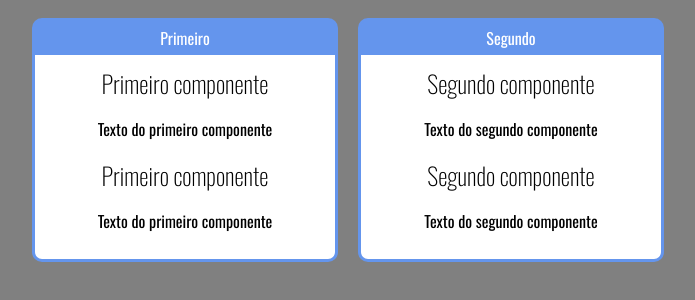
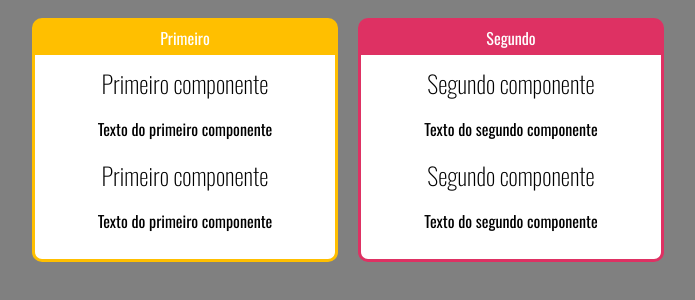
Before and after one commit to itfernandolira/react-basics-part-two, a JavaScript app: page / in a window 1280 px wide. Shown: the top 300 px of the page, without its empty margins (292-987 px from the left). Built offline with nearby package versions, Linux system fonts and the light colour scheme.

Commit message:
Using props to CSS rules

```diff
--- a/src/App.js
+++ b/src/App.js
@@ -7,11 +7,11 @@ const app = () => {
     return (
         <div className="App">
             <div className="Cards">
-                <Card title="Primeiro">
+                <Card title="Primeiro" color="#FFBF00">
                     <Primeiro />
                     <Primeiro />
                 </Card>
-                <Card title="Segundo">
+                <Card title="Segundo" color="#DE3163">
                     <Segundo />
                     <Segundo />
                 </Card>
--- a/src/components/layout/Card.css
+++ b/src/components/layout/Card.css
@@ -1,6 +1,5 @@
 .Card {
-    background-color: cornflowerblue;
-    border: 3px solid cornflowerblue;
+    border: 3px solid;
     border-radius: 10px;
     overflow: hidden;
     margin: 10px;
--- a/src/components/layout/Card.js
+++ b/src/components/layout/Card.js
@@ -1,8 +1,12 @@
 import './Card.css'
 
 const card = props => {
+    const cardStyle = {
+        backgroundColor: props.color || '#CCCCFF',
+        borderColor: props.color || '#CCCCFF'
+    }
     return (
-        <div className='Card'>
+        <div className='Card' style={cardStyle}>
             <div className='Title'>{props.title}</div>
             <div className='Content'>
                 {props.children}
```
